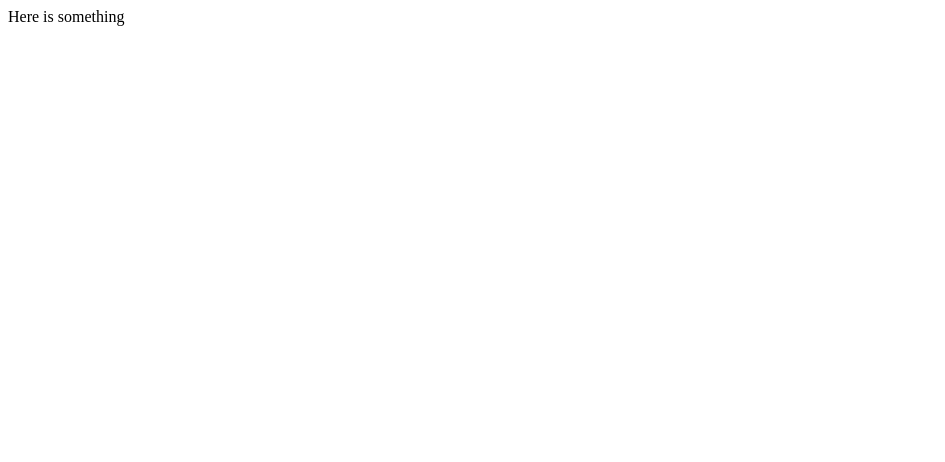
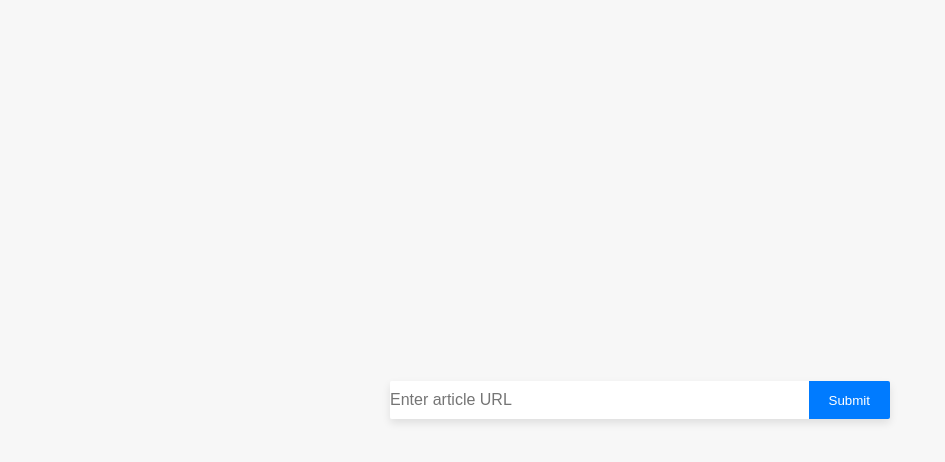
Before and after one commit to MarkBish24/article-summarizer, a React (Vite) app in the folder Frontend/: page / in a window 1280 px wide. Shown: the top 462 px of the page, without its empty margins (0-945 px from the left). Built offline with nearby package versions, Linux system fonts and the light colour scheme.

Commit message:
added a url input button

```diff
--- /dev/null
+++ b/Frontend/src/components/URLTab.css
@@ -0,0 +1,26 @@
+.url-form {
+  display: flex;
+  flex-direction: row;
+  max-width: 500px;
+  width: 100%;
+  box-shadow: 0 4px 8px rgba(0, 0, 0, 0.1);
+  border-radius: 2px;
+  overflow: hidden;
+}
+
+.url-input {
+  padding: 10px 0px;
+  flex: 1;
+  font-size: 1rem;
+  border: none;
+}
+.url-submit-btn {
+  padding: 10px 20px;
+  border: none;
+  cursor: pointer;
+  background-color: #007bff;
+  color: #fff;
+}
+.url-submit-btn:hover {
+  background-color: #0056b3;
+}
--- a/Frontend/src/components/URLTab.jsx
+++ b/Frontend/src/components/URLTab.jsx
@@ -1,5 +1,26 @@
-import { useState, useEffect } from "react";
+import { useState } from "react";
+import "./URLTab.css";
 
 export default function URLTab() {
-  return <div>Here is something</div>;
+  const [url, setUrl] = useState("");
+
+  const handleSubmit = (e) => {
+    e.preventDefault();
+    console.log("Submitting URL:", url);
+  };
+
+  return (
+    <form onSubmit={handleSubmit} className="url-form">
+      <input
+        type="text"
+        placeholder="Enter article URL"
+        value={url}
+        onChange={(e) => setUrl(e.target.value)}
+        className="url-input"
+      />
+      <button className="url-submit-btn" type="submit">
+        Submit
+      </button>
+    </form>
+  );
 }
--- a/Frontend/src/index.css
+++ b/Frontend/src/index.css
@@ -0,0 +1,22 @@
+* {
+  margin: 0;
+  padding: 0;
+  box-sizing: border-box;
+}
+
+body {
+  font-family: "Segoe UI", Tahoma, Geneva, Verdana, sans-serif;
+  background-color: #f7f7f7;
+  color: #333;
+  line-height: 1.6;
+}
+
+#root {
+  display: flex;
+  flex-direction: column;
+  justify-content: center; /* vertical centering */
+  align-items: center; /* horizontal centering */
+  min-height: 100vh;
+  padding: 20px;
+  text-align: center; /* optional: center text */
+}
```
